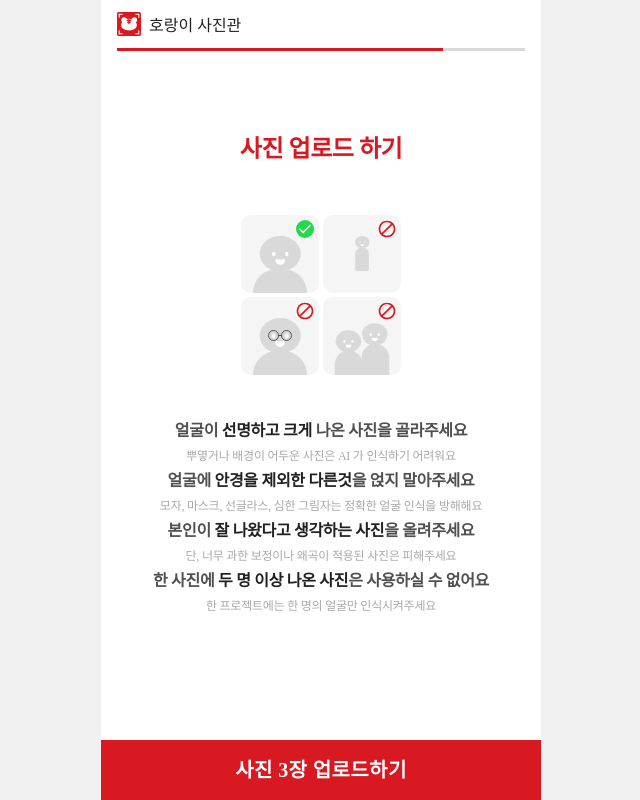
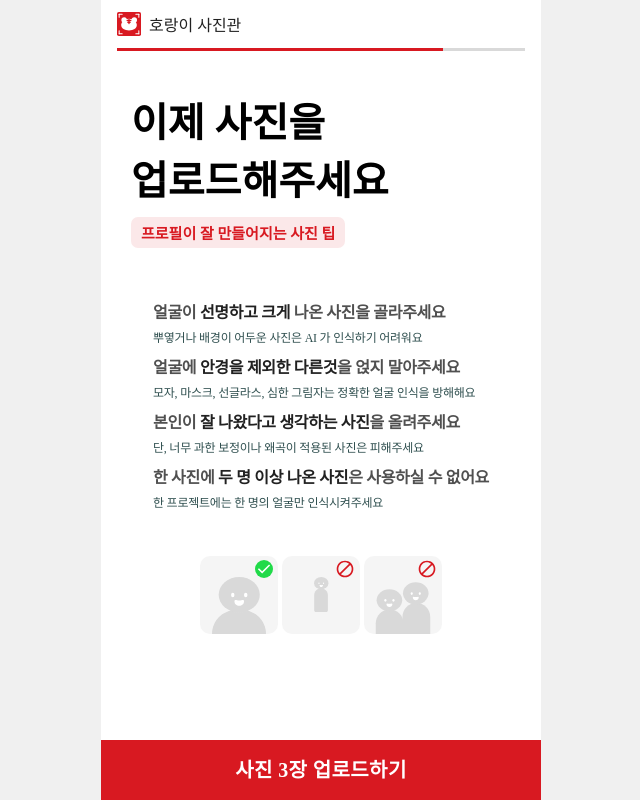
Before and after one commit to aiprofile-gdsc-koreauniv/ai-profile-client-v2, a React (Create React App) app: page /upload in a window 1280 px wide. Shown: the whole page, without its empty margins (319-959 px from the left). Built offline with nearby package versions, Linux system fonts and the light colour scheme; no server answers; sample sign-in values are in the browser's storage; a web font is replaced by a local one.

Commit message:
feat: Upload 페이지

```diff
--- a/src/pages/Upload.jsx
+++ b/src/pages/Upload.jsx
@@ -142,19 +142,30 @@ function Upload() {
     <Container>
       {beforeUpload ? (
         <>
-          <Title
+          <UploadDiv
             initial={{ y: 12, opacity: 0 }}
             animate={{ y: 0, opacity: 1 }}
             transition={{ delay: 0.4, duration: 0.6, ease: easeInOut }}
           >
-            사진 업로드 하기
-          </Title>
+            <UploadText>
+              <div>
+                이제 사진을 <br />
+                업로드해주세요
+              </div>
+            </UploadText>
+          </UploadDiv>
+          <Tip
+            initial={{ y: 12, opacity: 0 }}
+            animate={{ y: 0, opacity: 1 }}
+            transition={{ delay: 0.4, duration: 0.6, ease: easeInOut }}
+          >
+            <TipText>프로필이 잘 만들어지는 사진 팁</TipText>
+          </Tip>
           <Center
             initial={{ y: 24, opacity: 0 }}
             animate={{ y: 0, opacity: 1 }}
             transition={{ delay: 0.4, duration: 0.6, ease: easeInOut }}
           >
-            <Profile src={uploadNotice} />
             <TextsWrapper>
               <Text>
                 얼굴이 <Bold>선명하고 크게</Bold> 나온 사진을 골라주세요
@@ -180,6 +191,7 @@ function Upload() {
               </Text>
               <SubText>한 프로젝트에는 한 명의 얼굴만 인식시켜주세요</SubText>
             </TextsWrapper>
+            <Profile src={uploadNotice} />
           </Center>
           <Btn
             onClick={btnClickHandler}
@@ -264,20 +276,15 @@ const Center = styled(motion.div)`
   gap: 44px;
   margin-top: 48px;
 `;
-const Profile = styled.img`
-  width: 160px;
-  height: 160px;
-`;
+const Profile = styled.img``;
 const TextsWrapper = styled.div`
   display: flex;
   flex-direction: column;
-  align-items: center;
   gap: 4px;
 `;
 const Text = styled.div`
   color: var(--dark-grey, #505050);
-  text-align: center;
-
+  margin-top: 5px;
   /* pretendard sb 16 */
   font-family: Pretendard;
   font-size: 16px;
@@ -381,8 +388,7 @@ const CustomLottie = styled(Lottie)`
   margin-top: 30px;
 `;
 const SubText = styled.p`
-  color: darkgray;
-
+  color: darkslategrey;
   /* pretendard md 12 */
   font-family: Pretendard;
   font-size: 12px;
@@ -391,3 +397,27 @@ const SubText = styled.p`
   line-height: 150%; /* 18px */
   letter-spacing: -0.228px;
 `;
+const UploadDiv = styled(motion.div)`
+  width: 100%;
+`;
+const UploadText = styled.div`
+  padding: 10px 30px;
+  font-family: Pretendard;
+  font-weight: 600;
+  font-size: 40px;
+  margin-top: 30px;
+`;
+const Tip = styled(motion.div)`
+  width: 100%;
+`;
+const TipText = styled.div`
+  background: #fbe8e9;
+  width: fit-content;
+  margin-left: 30px;
+  padding: 5px 10px;
+  border-radius: 7px;
+  color: var(--red, #d81921);
+  font-family: Pretendard;
+  font-weight: 600;
+  font-size: 15px;
+`;
```
Also changed, not shown: src/assets/images/upload-notice.svg.
